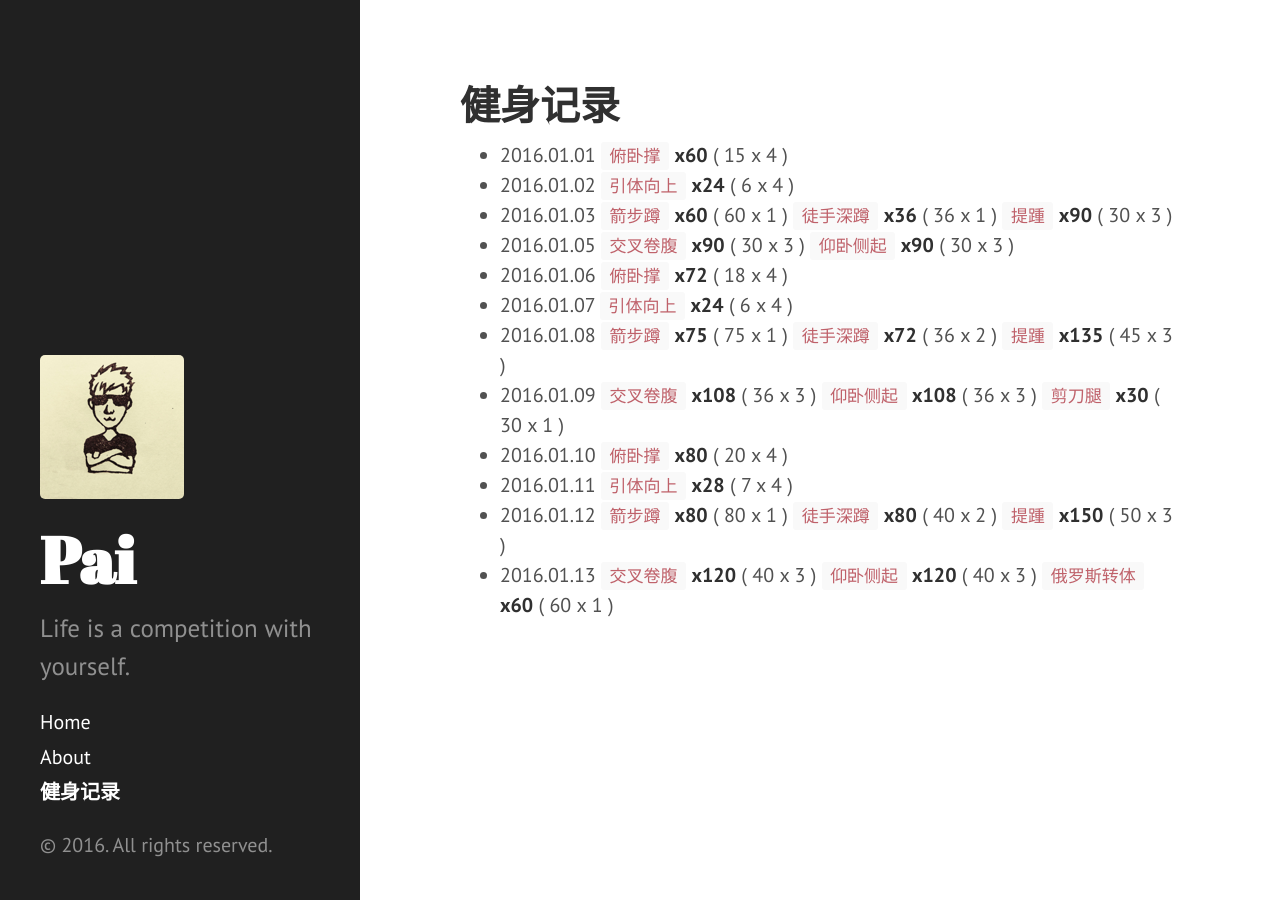
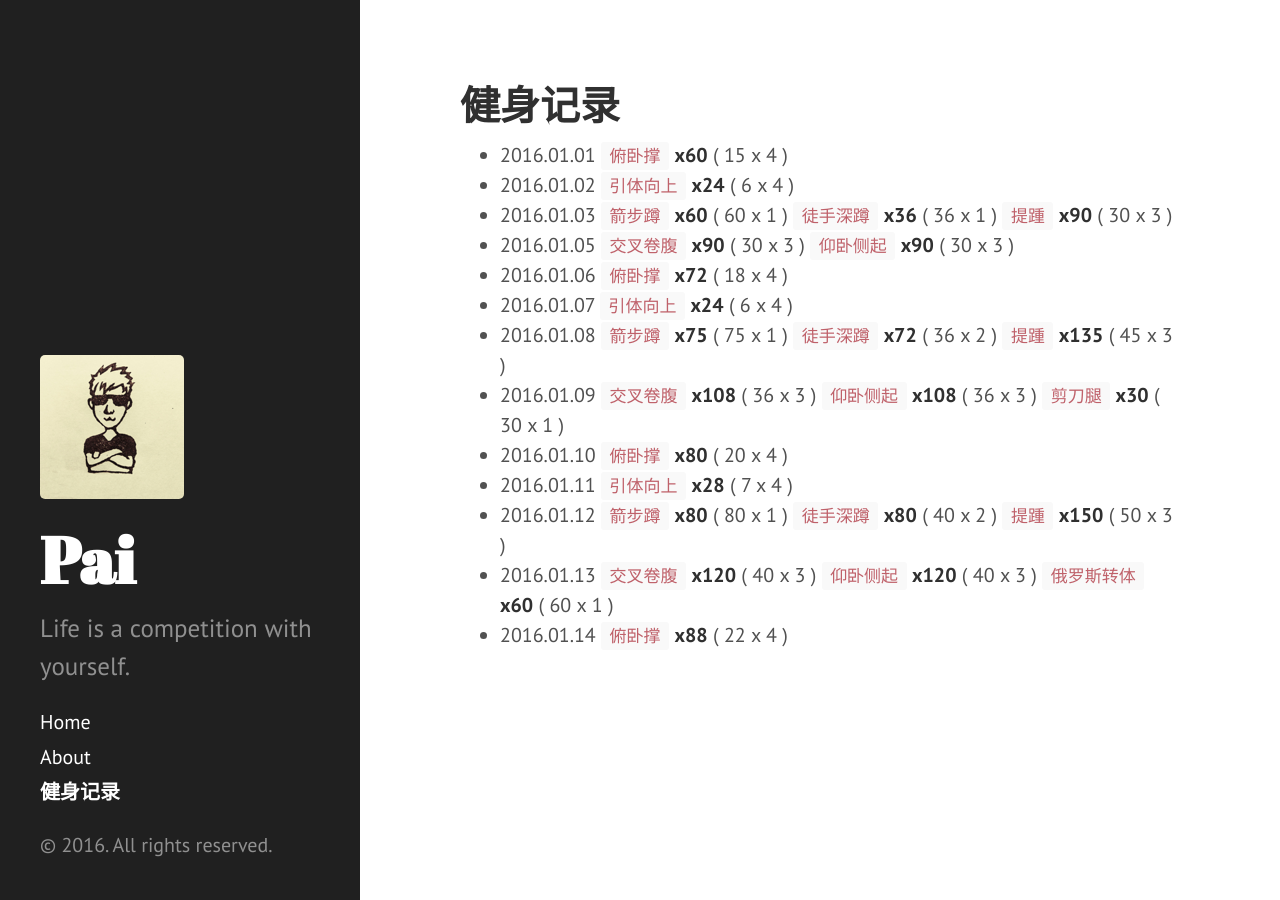
Before and after one commit to dragon8897/dragon8897.github.io, a Jekyll site: the page built from fitness.md, in a window 1280 px wide. Built offline with Jekyll 4.4.1, drawn with Linux system fonts in a browser that asks for light colours; Markdown is read by kramdown in place of the engine named in the settings.

Commit message:
add fitness record.

```diff
--- a/fitness.md
+++ b/fitness.md
@@ -16,3 +16,4 @@ title: 健身记录
 - 2016.01.11 `引体向上` **x28** ( 7 x 4 )
 - 2016.01.12 `箭步蹲` **x80** ( 80 x 1 ) `徒手深蹲` **x80** ( 40 x 2 ) `提踵` **x150** ( 50 x 3 )
 - 2016.01.13 `交叉卷腹` **x120** ( 40 x 3 ) `仰卧侧起` **x120** ( 40 x 3 ) `俄罗斯转体` **x60** ( 60 x 1 )
+- 2016.01.14 `俯卧撑` **x88** ( 22 x 4 )
```
